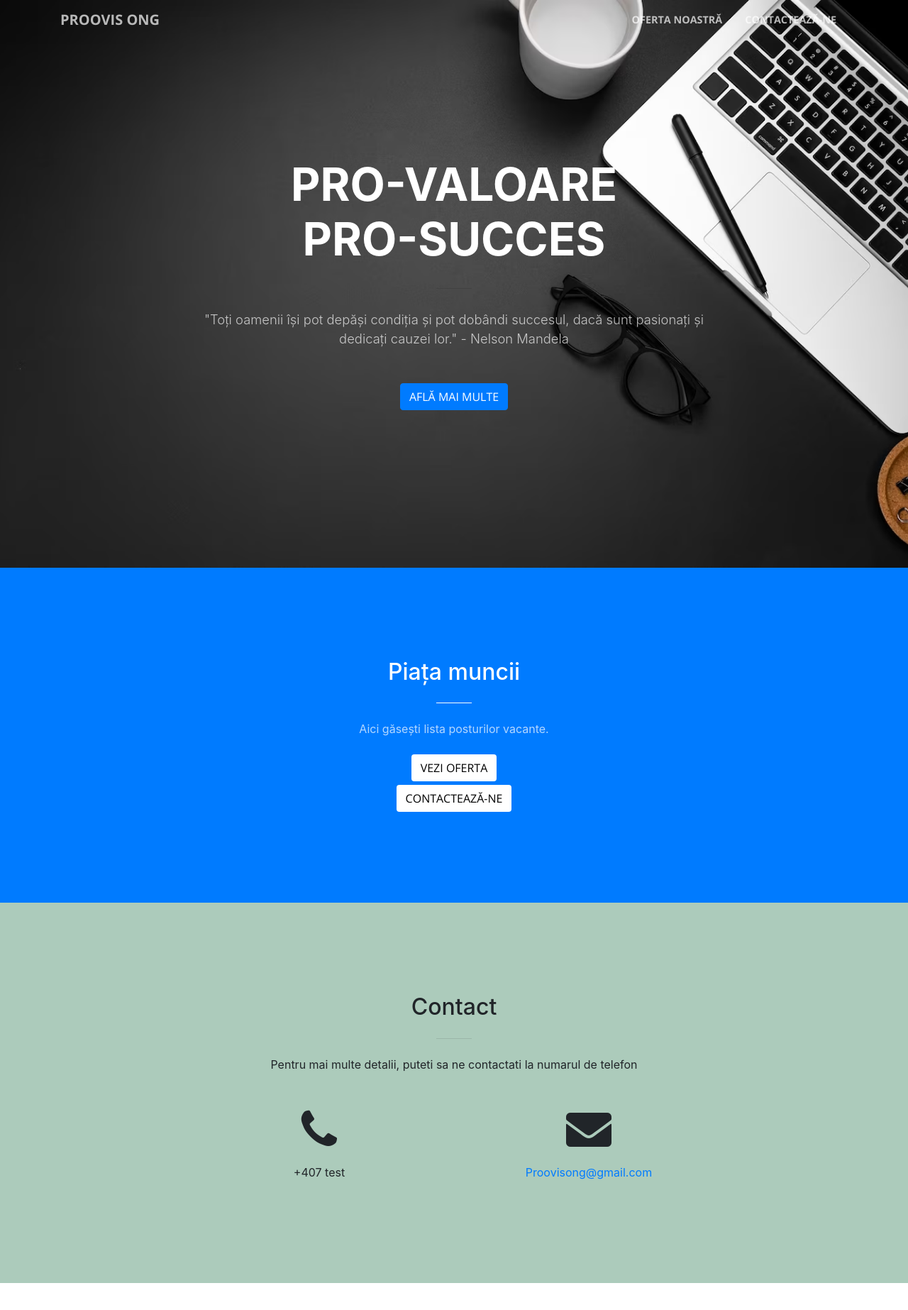
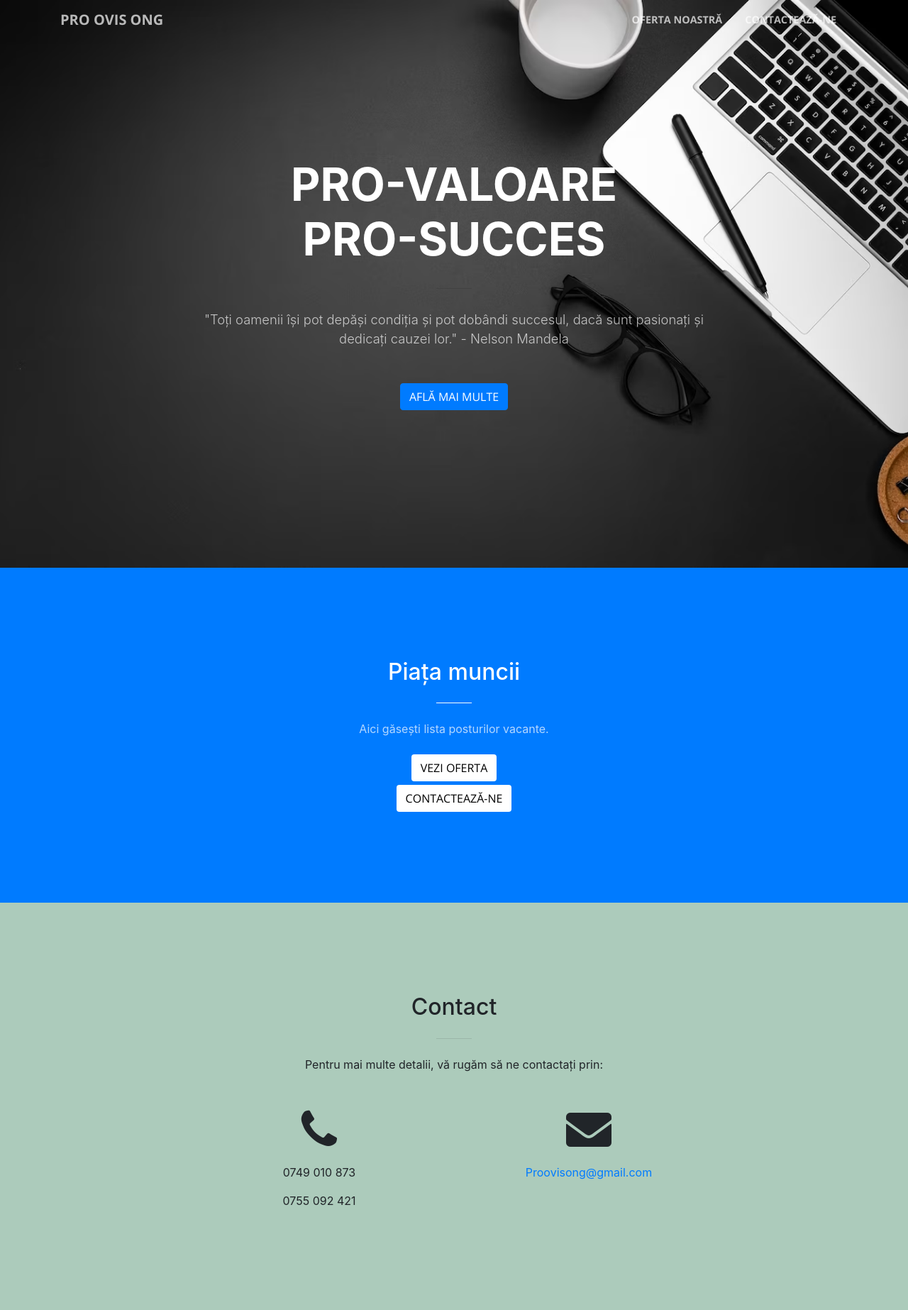
Before and after one commit to proovisong/proovisong.github.io, a website with bundled scripts: page index.html in a window 1280 px wide. Shown: the whole page at 71% size. Before the commit the page ends 1808 px from the top, so only its background shows below. Built offline with nearby package versions, Linux system fonts and the light colour scheme.

Commit message:
Add files via upload

```diff
--- a/index.html
+++ b/index.html
@@ -8,7 +8,7 @@
     <meta name="description" content="">
     <meta name="author" content="">
 
-    <title>Proovis ONG</title>
+    <title>PRO OVIS ONG</title>
 
     <!-- Bootstrap core CSS -->
     <link href="vendor/bootstrap/css/bootstrap.min.css" rel="stylesheet">
@@ -32,7 +32,7 @@
     <!-- Navigation -->
     <nav class="navbar navbar-expand-lg navbar-light fixed-top" id="mainNav">
         <div class="container">
-            <a class="navbar-brand js-scroll-trigger" href="#page-top">Proovis ONG</a>
+            <a class="navbar-brand js-scroll-trigger" href="#page-top">PRO OVIS ONG</a>
             <button class="navbar-toggler navbar-toggler-right" type="button" data-toggle="collapse" data-target="#navbarResponsive" aria-controls="navbarResponsive" aria-expanded="false" aria-label="Toggle navigation">
           <span class="navbar-toggler-icon"></span>
         </button>
@@ -88,19 +88,20 @@
                 <div class="col-lg-8 mx-auto text-center">
                     <h2 class="section-heading">Contact</h2>
                     <hr class="my-4">
-                    <p class="mb-5">Pentru mai multe detalii, puteti sa ne contactati la numarul de telefon</p>
+                    <p class="mb-5">Pentru mai multe detalii, vă rugăm să ne contactați prin: </p>
                 </div>
             </div>
             <div class="row">
                 <div class="col-lg-4 ml-auto text-center">
                     <i class="fa fa-phone fa-4x mb-3 sr-contact"></i>
-                    <p>+407 test</p>
+                    <p>0749 010 873</p>
+                    <p>0755 092 421</p>
                 </div>
 
                 <div class="col-lg-4 mr-auto text-center">
                     <i class="fas fa-envelope fa-4x mb-3 sr-contact"></i>
                     <p>
-                        <a href="mailto:Proovisong@gmail.com">Proovisong@gmail.com</a>
+                        <a href="mailto:proovisong@gmail.com">Proovisong@gmail.com</a>
                     </p>
                 </div>
             </div>
```
